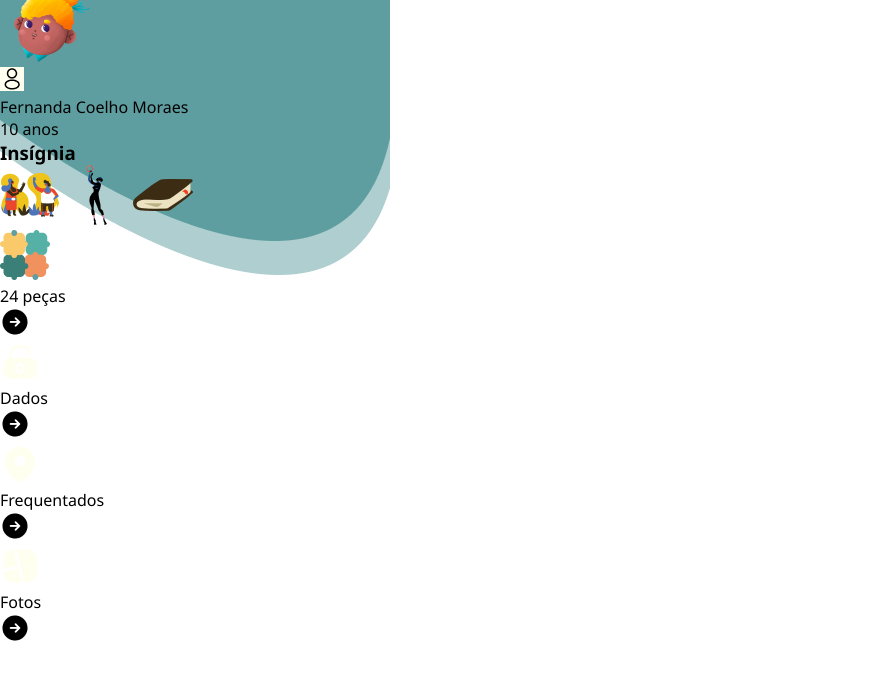
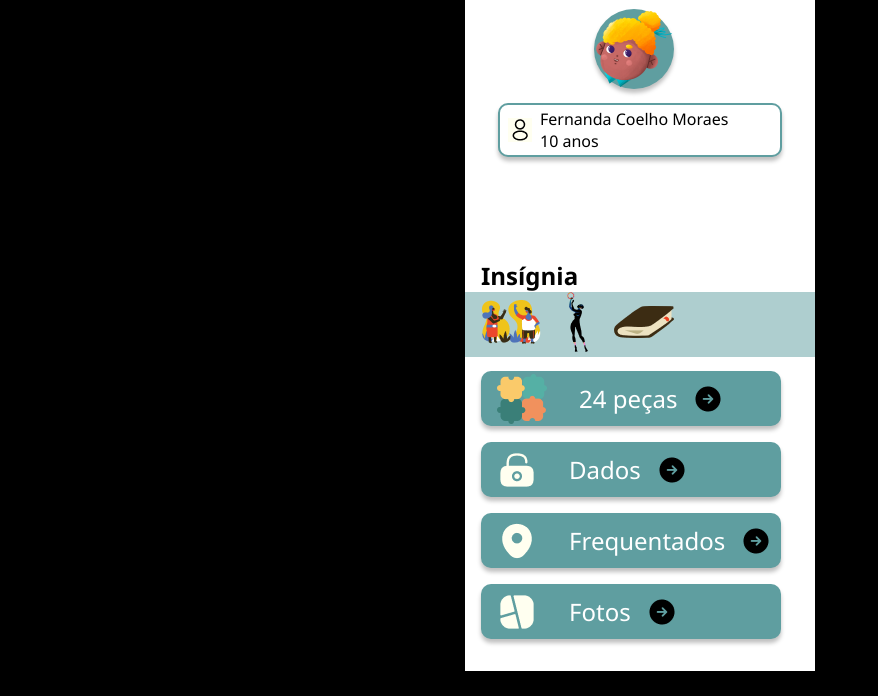
Before and after one commit to RafaFigueiroa/MovimenTEA, a plain HTML site: page html/perfil.html in a window 1280 px wide. Shown: the part 104-800 px from the top of the page, without its empty margins (0-878 px from the left). Drawn offline with Linux system fonts and the light colour scheme.

Commit message:
alterações

```diff
--- a/html/perfil.html
+++ b/html/perfil.html
@@ -9,23 +9,23 @@
     <link rel="stylesheet" href="../styles/style-perfil.css">
 </head>
 <body>
+    <div class="geral">
+        <!--
         <div class="fundo-perfil">
             <img src="../images/pag-perfil/Rectangle 568.png" class="sombra1" alt="">
             <img src="../images/pag-perfil/Group 233.png" class="sombra2" alt="">
         </div>
+        -->
         <nav>
-        <img src="../images/pag-perfil/Iconsax/Outline/arrowsquaredown.png" alt="icon seta">
-        <img src="../images/pag-perfil/Iconsax/Bold/Vector.png" alt="incon configurações">
+            <a href="#" class="icon-seta"><img src="../images/pag-perfil/Iconsax/Outline/arrowsquaredown.png" alt="icon seta"></a>
+            <a href="#" class="config"><img src="../images/pag-perfil/Iconsax/Bold/Vector.png" alt="incon configurações"></a>
         </nav>
         <div class="perfil">
             <div class="img-perfil">
-            <img src="../images/pag-perfil/Iconsax/Outline/magicpen.png" class="magic-pen" alt="">
-            <div class="circulo-perfil">
                 <img src="../images/pag-perfil/girl.png" alt="foto de perfil">
             </div>
-        </div>
             <div class="descricao-perfil">
-            <img src="../images/pag-perfil/Iconsax/Outline/profile.png" alt="icon perfil">
+                <img class="icon-perfil" src="../images/pag-perfil/Iconsax/Outline/profile.png" alt="icon perfil">
                 <ul>
                     <li><p>Fernanda Coelho Moraes</p></li>
                     <li><p>10 anos</p></li>
@@ -44,23 +44,25 @@
             <div class="funcao">
                 <img src="../images/pag-perfil/Group 232.png" alt="">
                 <p class="nome-funcao">24 peças</p>
-            <img src="../images/pag-perfil/Iconsax/Bold/arrowcircleright2.png" alt="">
+                <img class="setinha" src="../images/pag-perfil/Iconsax/Bold/arrowcircleright2.png" alt="">
             </div>
             <div class="funcao">
                 <img src="../images/pag-perfil/Iconsax/Bold/unlock.png" alt="">
                 <p class="nome-funcao">Dados</p>
-            <img src="../images/pag-perfil/Iconsax/Bold/arrowcircleright2.png" alt="">
+                <img class="setinha" src="../images/pag-perfil/Iconsax/Bold/arrowcircleright2.png" alt="">
             </div>
             <div class="funcao">
                 <img src="../images/pag-perfil/Iconsax/Bold/location.png" alt="">
                 <p class="nome-funcao">Frequentados</p>
-            <img src="../images/pag-perfil/Iconsax/Bold/arrowcircleright2.png" alt="">
+                <img class="setinha" src="../images/pag-perfil/Iconsax/Bold/arrowcircleright2.png" alt="">
             </div>
             <div class="funcao">
                 <img src="../images/pag-perfil/Iconsax/Bold/pictureframe.png" alt="">
                 <p class="nome-funcao">Fotos</p>
-            <img src="../images/pag-perfil/Iconsax/Bold/arrowcircleright2.png" alt="">
+                <img class="setinha" src="../images/pag-perfil/Iconsax/Bold/arrowcircleright2.png" alt="">
             </div>
         </div>
+    </div>
+
 </body>
 </html>
--- a/styles/style.css
+++ b/styles/style-entrar.css
@@ -4,30 +4,42 @@
     font-family: 'Segoe UI', Tahoma, Geneva, Verdana, sans-serif;
 }
 
-/* index pag */
+body{
+    background-color: #000000;
+}
 
 .geral{
-    height: 100vh;
-    width: 100vw;
-    background-color: #FFFFF0;
+    height: 750px;
+    width: 350px;
+    background-color: #5F9EA0;
+
+    position: absolute;
+    top: 50%;
+    left: 50%;
+    transform: translate(-50%, -50%);
 
     display: grid;
     grid-template-rows: auto auto;
 }
 
+
 .top-div{
-  display: flex;
-  align-items: center;
-  justify-content: center;
+    position: relative;
+
+    display: flex;
+    align-items: center;
+    justify-content: center;
 }
 
 .logo-img{
-  width: 95%;
-  margin-top: 3rem;
+    width: 95%;
+    margin-top: 3rem;
 }
 
 .bottom-div{
-    width: 100vw;
+    position: relative;
+
+    width: 350px;
     background-color: #5F9EA0;
 
     display: flex;
@@ -54,16 +66,6 @@ button{
 
 button:hover{
     background-color: #fafa45;
-}
-
-.entrar-button{
-    margin-bottom: 64px;
-}
-
-/* pagina de entrar */
-
-.entrar-pag .geral{
-  background-color: #5F9EA0;
 }
 
 .entrar-pag button{
--- /dev/null
+++ b/styles/style-index.css
@@ -0,0 +1,72 @@
+*{
+    padding: 0;
+    margin: 0;
+    font-family: 'Segoe UI', Tahoma, Geneva, Verdana, sans-serif;
+}
+
+body{
+    background-color: #000000;
+}
+
+.geral{
+    height: 750px;
+    width: 350px;
+    background-color: #FFFFF0;
+
+    position: absolute;
+    top: 50%;
+    left: 50%;
+    transform: translate(-50%, -50%);
+
+    display: grid;
+    grid-template-rows: auto auto;
+}
+
+.top-div{
+    position: relative;
+
+    display: flex;
+    align-items: center;
+    justify-content: center;
+}
+
+.logo-img{
+    width: 95%;
+    margin-top: 3rem;
+}
+
+.bottom-div{
+    position: relative;
+
+    width: 350px;
+    background-color: #5F9EA0;
+
+    display: flex;
+    justify-content: center;
+    align-items: center;
+
+    border-radius: 60px 60px 0 0;
+}
+
+ul{
+    list-style: none;
+}
+
+button{
+    width: 340px;
+    height: 62px;
+    background-color: #FFFFF0;
+    border: none;
+    border-radius: 40px;
+    font-size: 40px;
+
+    box-shadow: 0px 4px 4px rgba(0, 0, 0, 0.25);
+}
+
+button:hover{
+    background-color: #fafa45;
+}
+
+.entrar-button{
+    margin-bottom: 64px;
+}
--- a/styles/style-perfil.css
+++ b/styles/style-perfil.css
@@ -4,13 +4,110 @@
     font-family: 'Segoe UI', Tahoma, Geneva, Verdana, sans-serif;
 }
 
-.sombra1{
-    position: absolute;
-    z-index: -1;
+body{
+    background-color: #000000;
 }
 
-.sombra2{
+.geral{
+    height: 750px;
+    width: 350px;
+    background-color: #ffffff;
+
     position: absolute;
-    z-index: -2;
-    top: 15px;
+    top: 50%;
+    left: 50%;
+    transform: translate(-50%, -50%);
+
+    display: grid;
+    grid-template-rows: 10% 35% 15% 40%;
 }
+
+nav{
+    display: flex;
+    align-items: center;
+}
+
+nav .icon-seta{
+    margin-left: 1rem;
+    margin-right: 225px;
+}
+
+.perfil{
+    display: grid;
+    grid-template-rows: 20% 40% 40% 20%;
+    justify-content: center;
+    align-items: center;
+    margin-top: 3rem;
+}
+
+.img-perfil{
+    width: 80px;
+    height: 80px;
+    border-radius: 100%;
+    background-color: #5F9EA0;
+
+    display: flex;
+    align-items: center;
+    justify-content: center;
+    margin-left: 6rem;
+    margin-bottom: 2rem;
+
+    box-shadow: 0px 4px 4px rgba(0, 0, 0, 0.25);
+}
+
+.descricao-perfil{
+    background-color: #ffffff;
+    width: 280px;
+    height: 50px;
+    display: flex;
+    align-items: center;
+
+    border-radius: 10px;
+    border: 2px solid #5F9EA0;
+    box-shadow: 0px 4px 4px rgba(0, 0, 0, 0.25);
+}
+
+.icon-perfil{
+    width: 24px;
+    height: 24px;
+    margin: 0 0.5rem;
+}
+
+.descricao-perfil ul{
+    list-style: none;
+}
+
+.insignias h3{
+    margin-left: 1rem;
+    font-size: 24px;
+}
+
+.insignias-imgs{
+    background-color: #5f9ea080;
+    padding-left: 1rem;
+}
+
+.funcao{
+    width: 300px;
+    height: 55px;
+    background-color: #5F9EA0;
+    border-radius: 10px;
+    box-shadow: 0px 4px 4px rgba(0, 0, 0, 0.25);
+
+    margin-bottom: 1rem;
+    margin-left: 1rem;
+
+    display: flex;
+    align-items: center;
+}
+
+.funcao img{
+    margin: 1rem;
+}
+
+.nome-funcao{
+    font-size: 24px;
+    font-weight: 500;
+    color: white;
+    margin-left: 1rem;
+}
--- /dev/null
+++ b/styles/style-select-perfil.css
@@ -0,0 +1,49 @@
+*{
+    padding: 0;
+    margin: 0;
+    font-family: 'Segoe UI', Tahoma, Geneva, Verdana, sans-serif;
+}
+
+body{
+    background-color: #000000;
+}
+
+.geral{
+    height: 750px;
+    width: 350px;
+    background-color: #5F9EA0;
+
+    position: absolute;
+    top: 50%;
+    left: 50%;
+    transform: translate(-50%, -50%);
+
+    display: flex;
+    align-items: center;
+}
+
+.center{
+    width: 350px;
+
+    margin: 0 1rem;
+}
+
+h2{
+    margin-bottom: 1rem;
+}
+
+.perfis{
+    display: grid;
+    grid-template-columns: auto auto;
+    grid-gap: 2rem;
+}
+
+button{
+    height: 140px;
+    width: 140px;
+
+    background-color: rgba(255, 255, 255, 0.5);
+    border: none;
+    border-radius: 10px 60px 10px 10px;
+    box-shadow: 0px 4px 4px rgba(0, 0, 0, 0.25);
+}
```
Also changed, not shown: html/avaliacao.html (added, +65 -0 lines), html/entrar.html (+1 -1 lines), html/index.html (+1 -1 lines), html/select-perfil.html (+26 -1 lines), scripts/script.js (added, +7 -0 lines), styles/style.avaliacao.css (added, +13 -0 lines), images/pag-select-perfil/Bold/emojihappy.png (added), images/pag-select-perfil/Bold/house2.png (added), images/pag-select-perfil/Bold/profile2user.png (added), images/pag-select-perfil/Bold/receipt2.png (added), script.js (deleted). Lines whose indentation alone changed are shown as unchanged.
